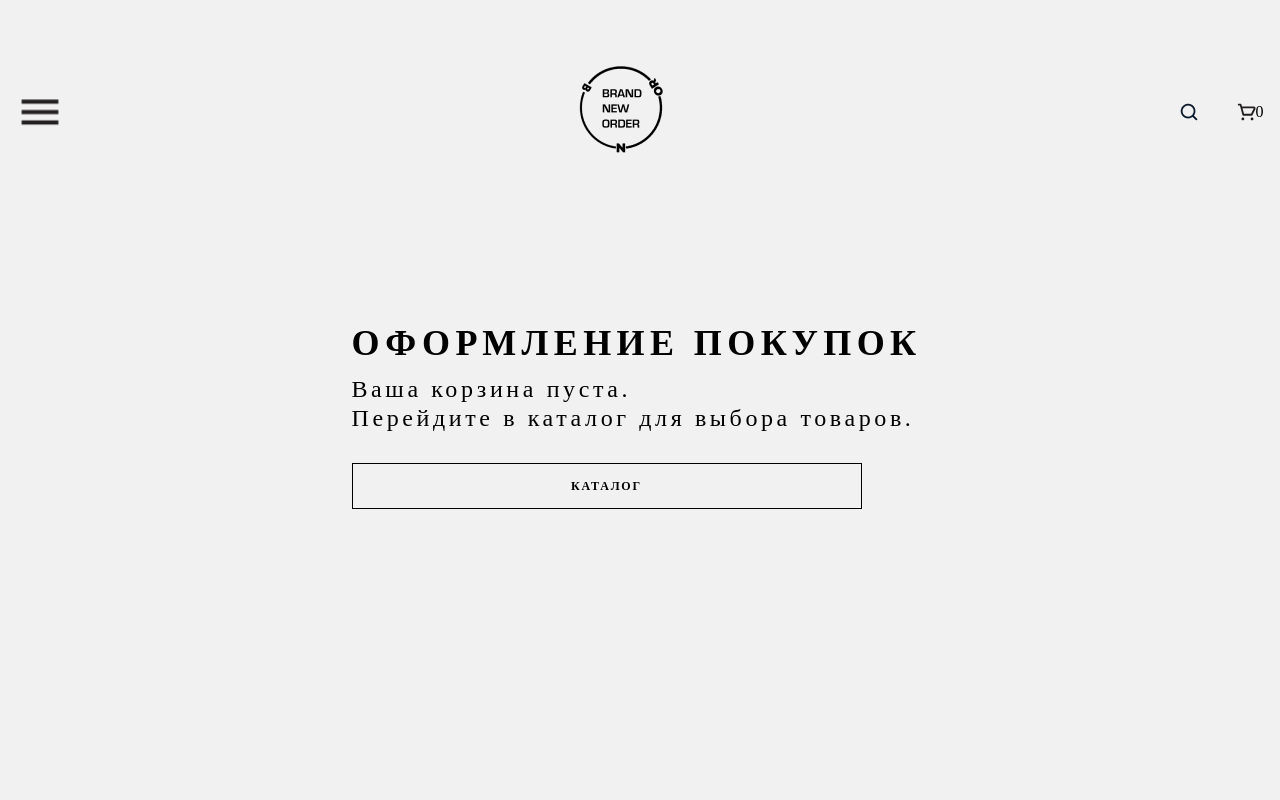
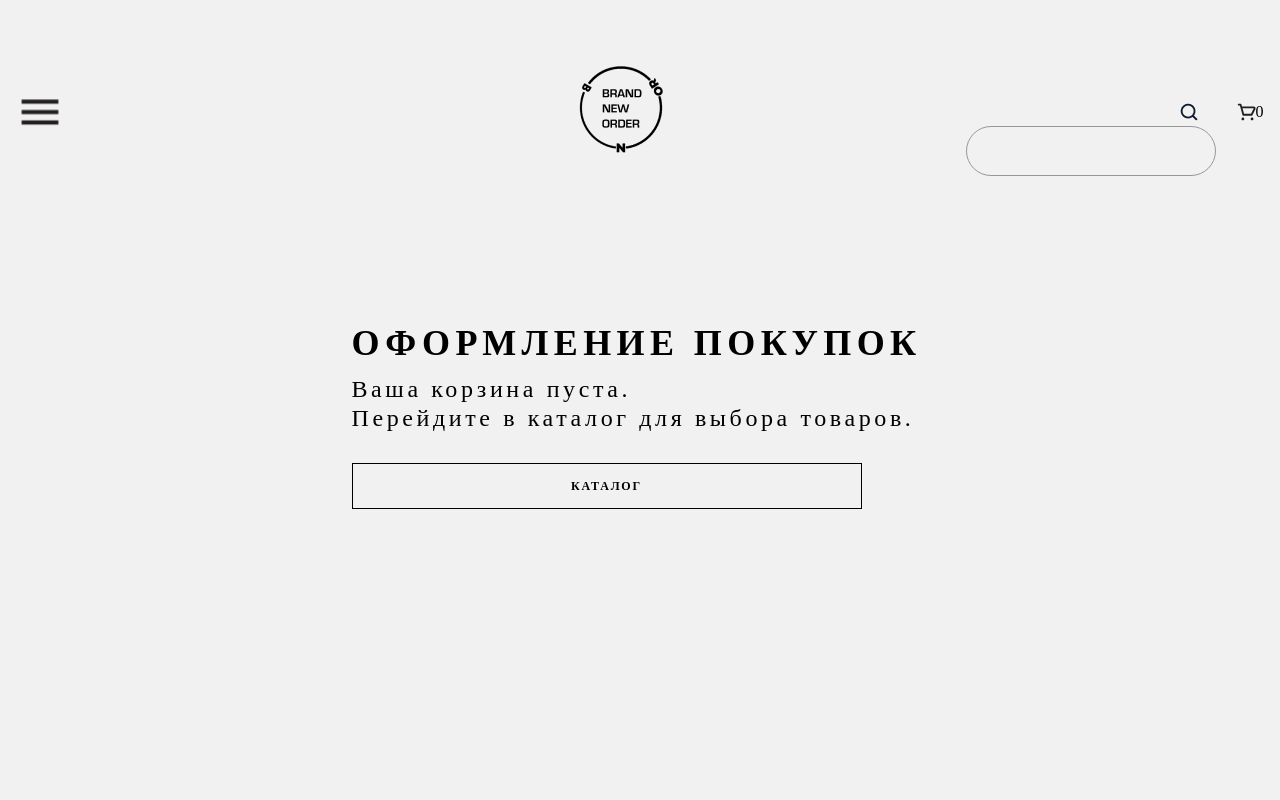
Before and after one commit to niko-web-dev/bno-nextjs, a Next.js app: page /Card in a window 1280 px wide. Both pictures are taken after a click on the picture 1189 px from the left and 112 px from the top of the page. Shown: the top 800 px of the page. Built offline with nearby package versions, Linux system fonts and the light colour scheme; no server answers; a web font is replaced by a local one.

Commit message:
adding search input

```diff
--- a/components/cardForm/cardForm.module.scss
+++ b/components/cardForm/cardForm.module.scss
@@ -50,6 +50,7 @@
 		letter-spacing: 0.15em;
 		background: transparent;
 		transition: all 0.5s ease;
+		outline: none;
 		&:focus,
 		&:hover {
 			border: 1px solid #000000;
@@ -108,7 +109,7 @@
 		background-color: transparent;
 		cursor: pointer;
 		padding: 15px;
-		width: 100%;
+		//width: 100%;
 		text-align: center;
 		color: #000000;
 		font-family: Eurostile;
@@ -125,3 +126,11 @@
 		}
 	}
 }
+
+.cardForm__input_search {
+	position: absolute;
+	top: 66px;
+	height: 50px;
+	right: 5%;
+	width: 250px;
+}
--- a/components/cardLeft/components/cardItem.tsx
+++ b/components/cardLeft/components/cardItem.tsx
@@ -7,7 +7,7 @@ import { ContextCard } from '../../../context/contextCard'
 const CardItem: FC<TCartProduct> = (product) => {
 	const [cardLs, setCardLs] = useContext(ContextCard)
 	const deleteItem = () => alert('delete: ' + product.id)
-console.log(product)
+
 	return (
 		<div className={style.cardProduct__item}>
 			<Image
--- a/components/header/index.tsx
+++ b/components/header/index.tsx
@@ -8,7 +8,7 @@ import CardIcon from '../icons/CardIcon'
 
 const Header = () => {
 	return (
-		<header className={s.header}>
+		<div className={s.header}>
 			<div className="container">
 				<div className={s.header__menu}>
 					<MenuBtn />
@@ -19,7 +19,7 @@ const Header = () => {
 					</Icons>
 				</div>
 			</div>
-		</header>
+		</div>
 	)
 }
 
--- a/components/icons/searchIcon.tsx
+++ b/components/icons/searchIcon.tsx
@@ -1,26 +1,46 @@
-import { FC } from 'react'
+import { FC, useState } from 'react'
 import Image from 'next/image'
+import s from '../cardForm/cardForm.module.scss'
 
 const SearchIcon: FC = () => {
+	const [searchInput, setSearchInput] = useState('')
+	const [viewInput, setvIewInput] = useState(false)
+
+	const changeSearchInput = function (event) {
+		setSearchInput(event.target.value)
+	}
+
+	const inputDisplay= viewInput === false ? '0' :  "1"
+
 	return (
-		<>
+		<div >
 			<Image
 				src="/static/images/search.png"
 				alt="brand"
 				width={22}
 				height={22}
 				className="search__icon"
+				onClick={() => setvIewInput(!viewInput)}
 			/>
-
+			<input
+				style={{opacity: inputDisplay}}
+				className={s.cardForm__input +  ' ' + s.cardForm__input_search}
+				id="searchInput"
+				onChange={changeSearchInput}
+				value={searchInput}
+				required={true}
+				type="text"
+			/>
 			<style jsx>
 				{`
 					.search__icon {
 						margin-right: 35px;
 						padding-right: 45px;
 					}
+}
 				`}
 			</style>
-		</>
+		</div>
 	)
 }
 
--- a/components/menu/index.tsx
+++ b/components/menu/index.tsx
@@ -48,7 +48,7 @@ const Menu: FC = () => {
 			>
 				<div className={'container'}>
 					<div className={s.menu__wrapper}>
-						<header className={s.header}>
+						<div className={s.header}>
 							<button className={s.header__close} onClick={closeMenu}>
 								<svg
 									width="41"
@@ -129,7 +129,7 @@ const Menu: FC = () => {
 								</label>
 								<CartIcon/>
 							</div>
-						</header>
+						</div>
 						<nav className={s.menu}>
 							{content()}
 							<div
--- a/components/startWindow/index.tsx
+++ b/components/startWindow/index.tsx
@@ -8,7 +8,6 @@ import { AnimationProvider } from '../../context/contextAnimation'
 const StartWindow: FC = () => {
 	return (
 		<AnimationProvider>
-			<Header />
 			<MainSlider />
 		</AnimationProvider>
 	)
```
